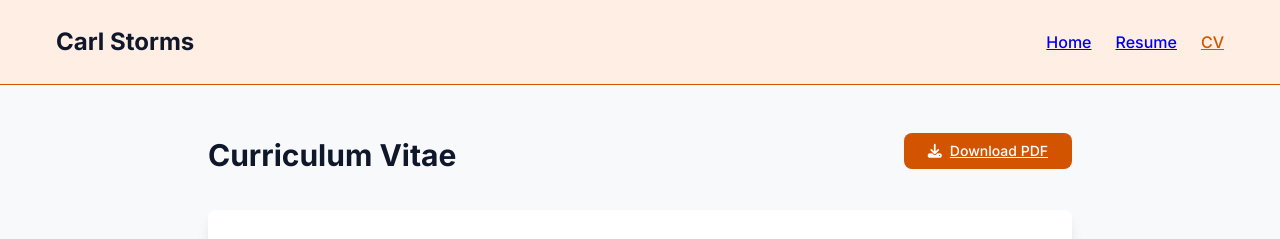
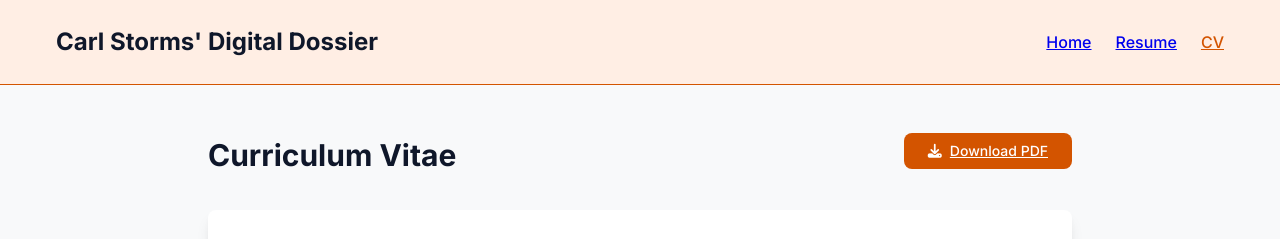
Before and after one commit to TheBIMsider/Digital_Dossier, a plain HTML site: page DD/cv.html in a window 1280 px wide. Shown: the top 239 px of the page. Drawn offline with Linux system fonts and the light colour scheme.

Commit message:
Update to HTML files

```diff
--- a/DD/cv.html
+++ b/DD/cv.html
@@ -26,7 +26,7 @@
         <div
           class="container mx-auto px-4 py-6 flex justify-between items-center"
         >
-          <h1 class="text-2xl font-bold">Carl Storms</h1>
+          <h1 class="text-2xl font-bold">Carl Storms' Digital Dossier</h1>
           <nav class="flex gap-6">
             <a
               href="index.html"
```
Also changed, not shown: DD/index.html (+1 -1 lines), DD/resume.html (+1 -1 lines).
